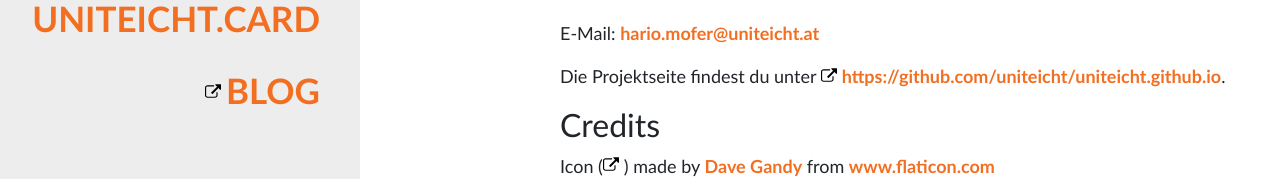
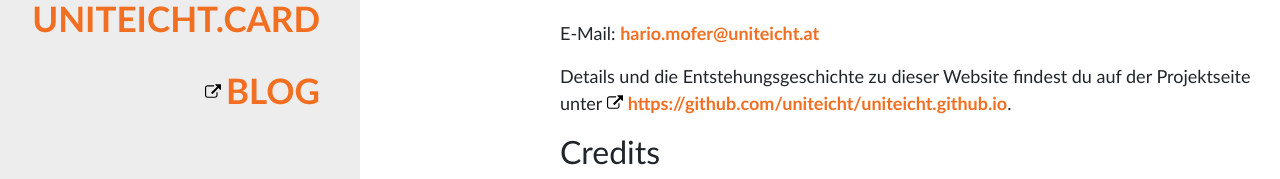
Before and after one commit to uniteicht/uniteicht.github.io, a Nuxt app: page /imprint in a window 1280 px wide. Shown: the part 404-583 px from the top of the page. Built offline with nearby package versions, Linux system fonts and the light colour scheme; grey boxes are pictures that could not be loaded.

Commit message:
sinnvolle Vertretungsarbeit

```diff
--- a/pages/imprint.vue
+++ b/pages/imprint.vue
@@ -12,7 +12,8 @@
       <a href="mailto:hario.mofer@uniteicht.at">hario.mofer@uniteicht.at</a>
     </p>
     <p>
-      Die Projektseite findest du unter
+      Details und die Entstehungsgeschichte zu dieser Website findest du auf der
+      Projektseite unter
       <a href="https://github.com/uniteicht/uniteicht.github.io" target="_blank"
         ><img
           class="icon"
```
Also changed, not shown: pages/README.md (deleted), static/meme/OH-Wahlkampf.jpg, 1 other file (tests, documents, lock files or other folders).
